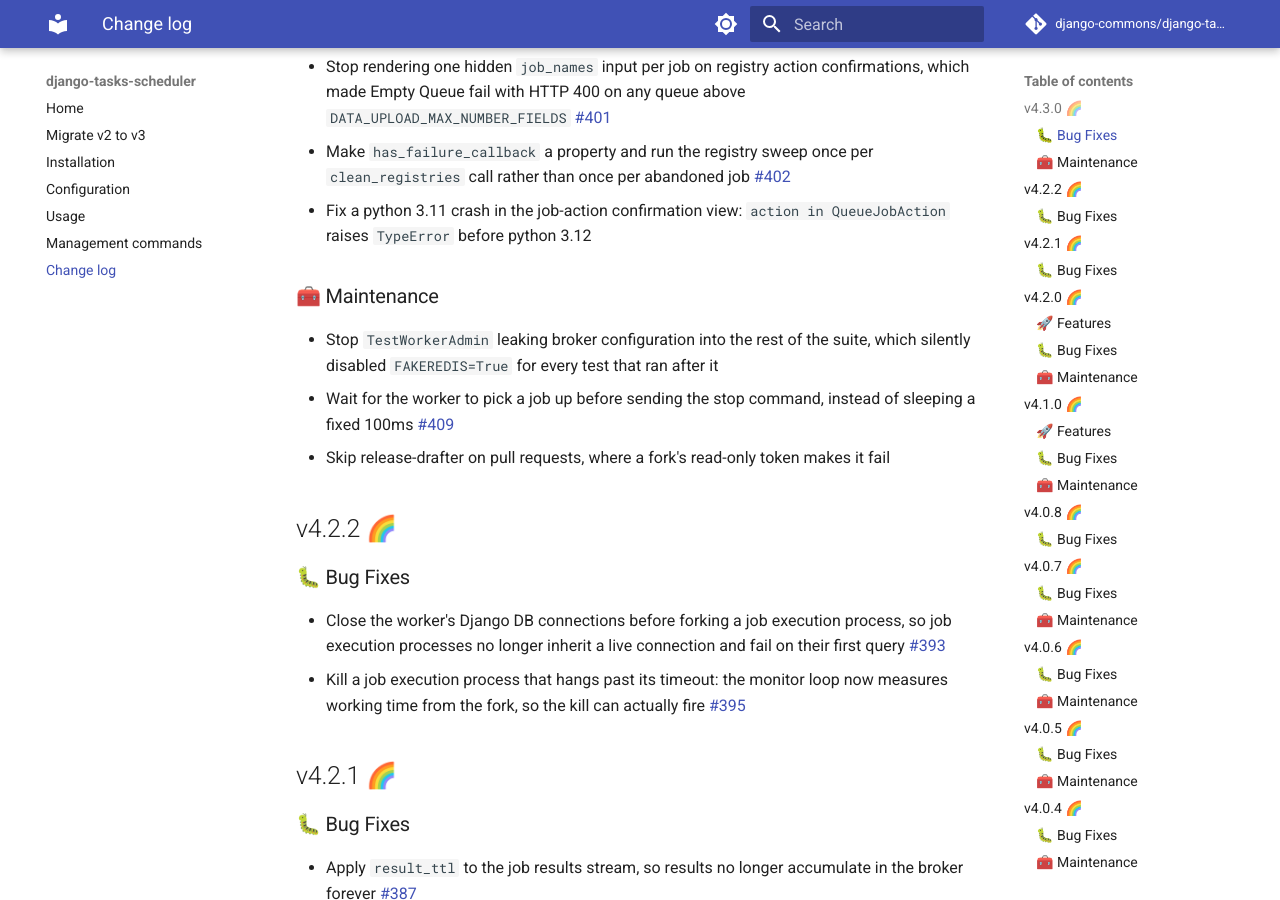
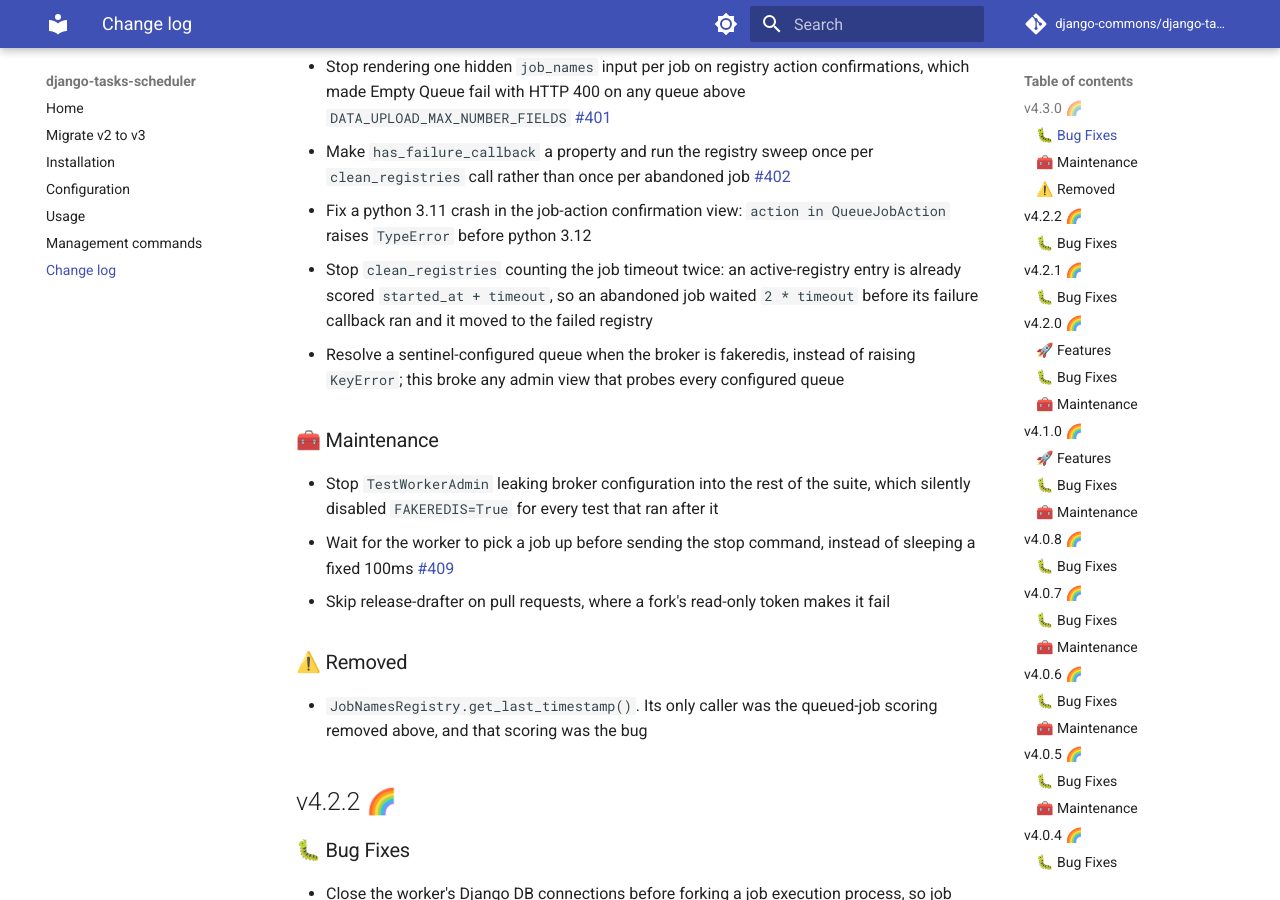
Before and after one commit to django-commons/django-tasks-scheduler, an MkDocs documentation site: the page built from docs/changelog.md, in a window 1280 px wide and 900 px high, scrolled down 434 px. Built offline with MkDocs 1.6.1 and Material for MkDocs 9.7.7, drawn with Linux system fonts in a browser that asks for light colours; comment, search, counter and statistics services are not loaded.

Commit message:
doc: add the three follow-up fixes to the v4.3.0 changelog
Covers the double-counted timeout in `clean_registries`, the fakeredis sentinel
resolution, and the removal of `JobNamesRegistry.get_last_timestamp()` -- the
last called out separately, since it drops a method from a class exported in
`scheduler.redis_models`.

Co-Authored-By: Claude Opus 5 <noreply@anthropic.com>

```diff
--- a/docs/changelog.md
+++ b/docs/changelog.md
@@ -11,12 +11,18 @@
 - Stop rendering one hidden `job_names` input per job on registry action confirmations, which made Empty Queue fail with HTTP 400 on any queue above `DATA_UPLOAD_MAX_NUMBER_FIELDS` #401
 - Make `has_failure_callback` a property and run the registry sweep once per `clean_registries` call rather than once per abandoned job #402
 - Fix a python 3.11 crash in the job-action confirmation view: `action in QueueJobAction` raises `TypeError` before python 3.12
+- Stop `clean_registries` counting the job timeout twice: an active-registry entry is already scored `started_at + timeout`, so an abandoned job waited `2 * timeout` before its failure callback ran and it moved to the failed registry
+- Resolve a sentinel-configured queue when the broker is fakeredis, instead of raising `KeyError`; this broke any admin view that probes every configured queue
 
 ### 🧰 Maintenance
 
 - Stop `TestWorkerAdmin` leaking broker configuration into the rest of the suite, which silently disabled `FAKEREDIS=True` for every test that ran after it
 - Wait for the worker to pick a job up before sending the stop command, instead of sleeping a fixed 100ms #409
 - Skip release-drafter on pull requests, where a fork's read-only token makes it fail
+
+### ⚠️ Removed
+
+- `JobNamesRegistry.get_last_timestamp()`. Its only caller was the queued-job scoring removed above, and that scoring was the bug
 
 ## v4.2.2 🌈
 
```
